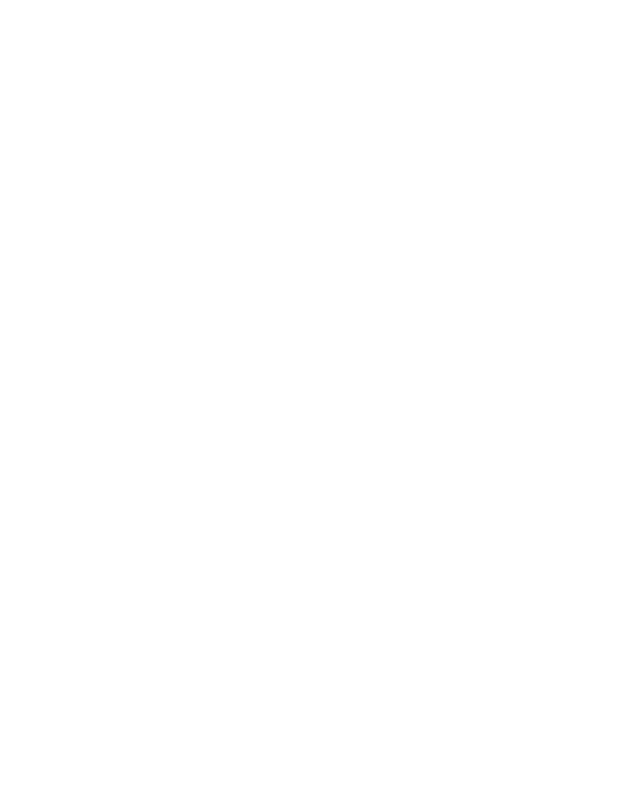
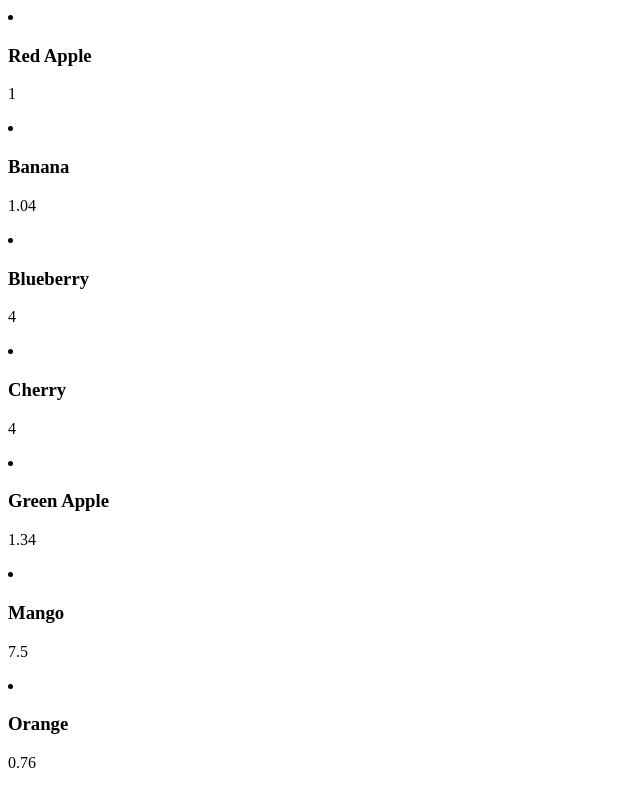
Before and after one commit to dbennin125/fruit-example, a plain HTML site: page index.html in a window 1280 px wide. Shown: the whole page, without its empty margins (0-640 px from the left). Drawn offline with Linux system fonts and the light colour scheme.

Commit message:
it works

```diff
--- a/app.js
+++ b/app.js
@@ -0,0 +1,28 @@
+import fruits from './data.js';
+
+const fruitContainer = document.getElementById('container');
+//const fruitList = document.getElementById('list');
+
+for (let i = 0; i < fruits.length; i++) {
+    const fruit = fruits[i];
+
+    const li = document.createElement('li');
+    //const img = document.createElement('img');
+    const h3 = document.createElement('h3');
+    const p = document.createElement('p');
+
+
+    p.textContent = fruit.price;
+    //li.textContent = fruit.id;
+    //img.src = fruit.image;
+    h3.textContent = fruit.name;
+
+
+    li.classList.add('fruit');
+
+    li.appendChild(h3);
+    li.appendChild(p);
+
+    fruitContainer.appendChild(li);
+
+}
--- /dev/null
+++ b/data.js
@@ -0,0 +1,73 @@
+const apple = {
+    id: 'apple',
+    name: 'Red Apple',
+    image: 'apple.png',
+    description: 'A sweet, delicious, forbidden-to-some treat',
+    category: 'tree-fruit',
+    price: 1.00,
+    cost: 0.25
+};
+const banana = {
+    id: 'banana',
+    name: 'Banana',
+    image: 'banana.png',
+    description: 'Yellow and slippery',
+    category: 'tropical',
+    price: 1.04,
+    cost: 0.54
+};
+const blueberry = {
+    id: 'blueberry',
+    name: 'Blueberry',
+    image: 'blueberry.png',
+    description: 'Little round blue gumballs',
+    category: 'berry',
+    price: 4.00,
+    cost: 2.00
+};
+const cherry = {
+    id: 'cherry',
+    name: 'Cherry',
+    image: 'cherry.png',
+    description: 'July favorite',
+    category: 'tree-fruit',
+    price: 4.00,
+    cost: 1.75
+};
+const greenApple = {
+    id: 'green-apple',
+    name: 'Green Apple',
+    image: 'green-apple.jpg',
+    description: 'What granny made pies from',
+    category: 'tree-fruit',
+    price: 1.34,
+    cost: .34
+};
+const mango = {
+    id: 'mango',
+    name: 'Mango',
+    image: 'mango.png',
+    description: 'Rhymes with tango',
+    category: 'In everything these days',
+    price: 7.50,
+    cost: .12
+};
+const orange = {
+    id: 'orange',
+    name: 'Orange',
+    image: 'orange.png',
+    description: 'Please peel before eating',
+    category: 'tree-fruit',
+    price: .76,
+    cost: .75
+};
+const fruits = [
+    apple,
+    banana,
+    blueberry,
+    cherry,
+    greenApple,
+    mango,
+    orange
+];
+export default fruits;
--- a/index.html
+++ b/index.html
@@ -11,6 +11,13 @@
 
 <body>
 
+<div id ='container'>
+
+
+
+
+</div>
+
     <script type="module" src="app.js"></script>
 </body>
 
```
